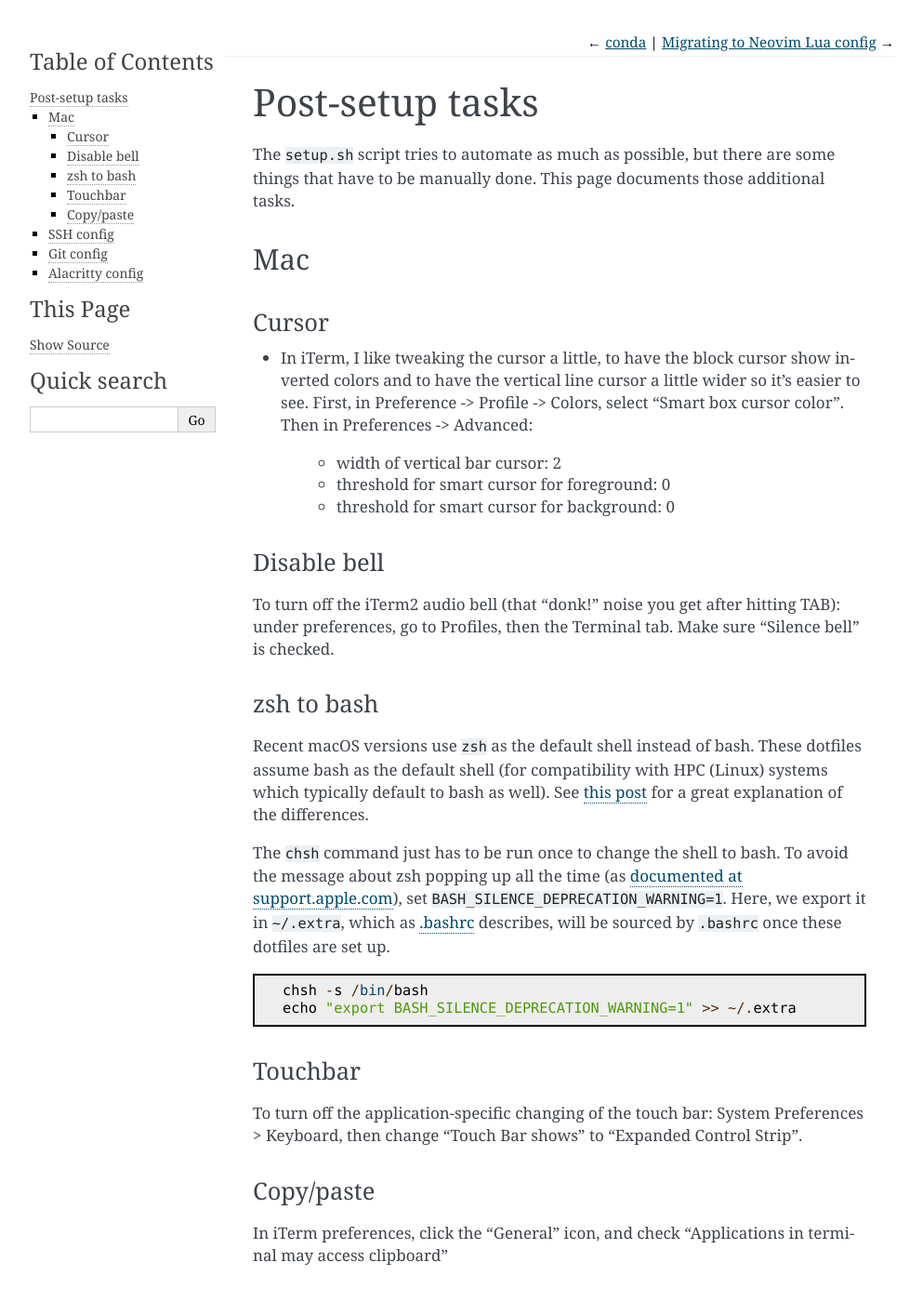
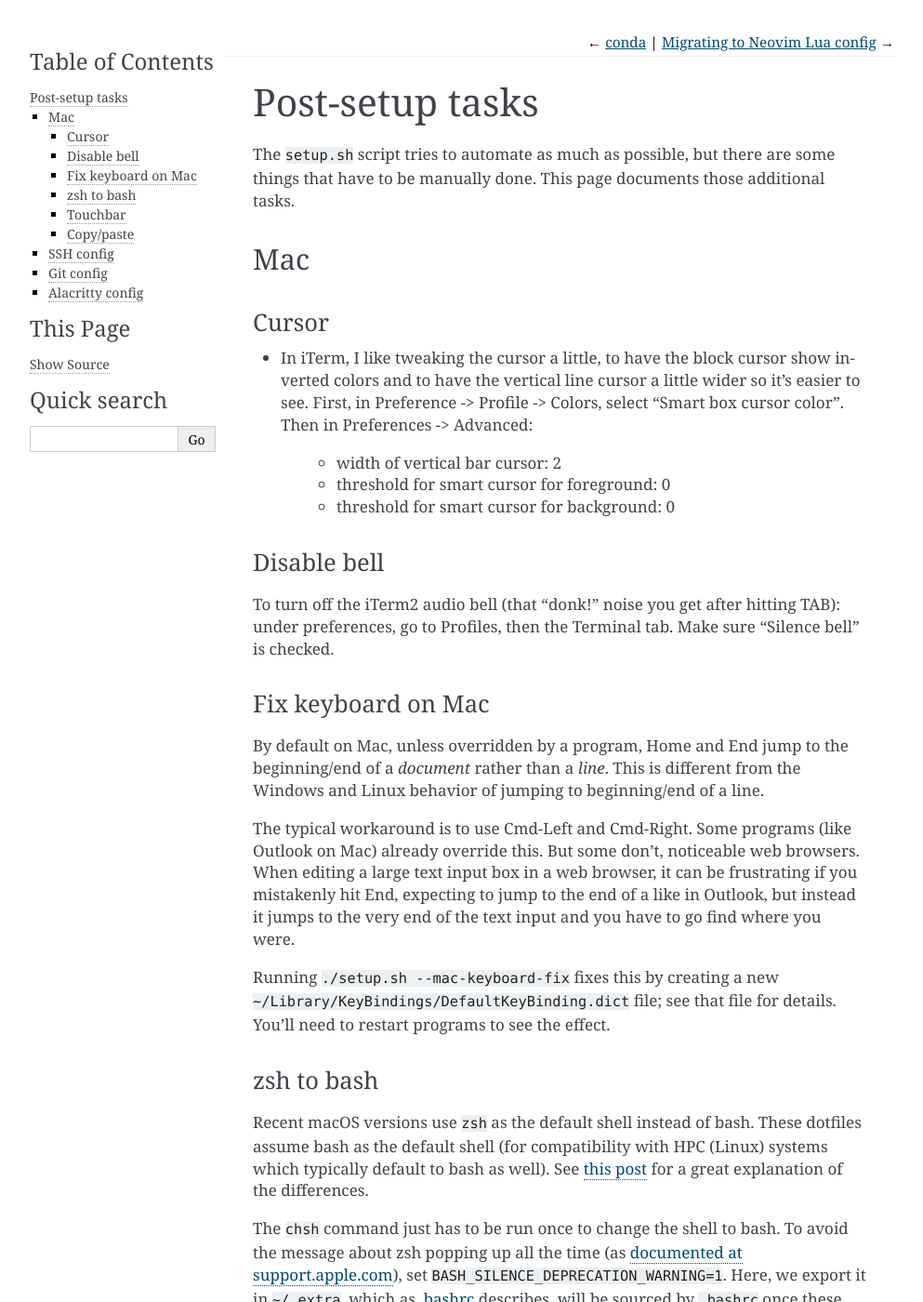
Before and after one commit to daler/dotfiles, a Sphinx documentation site: the page built from docs/post.rst, in a window 1280 px wide and 1400 px high. Shown: the whole window at 93% size, without its empty margins (148-1141 px from the left). Built offline with Sphinx 7.4.7, drawn with Linux system fonts in a browser that asks for light colours; some of the changed text lies outside the part shown.

Commit message:
add new --mac-keyboard-fix argument

```diff
--- a/docs/post.rst
+++ b/docs/post.rst
@@ -29,6 +29,24 @@ To turn off the iTerm2 audio bell (that "donk!" noise you get after hitting
 TAB): under preferences, go to Profiles, then the Terminal tab. Make sure
 "Silence bell" is checked.
 
+
+Fix keyboard on Mac
+~~~~~~~~~~~~~~~~~~~
+
+By default on Mac, unless overridden by a program, Home and End jump to the
+beginning/end of a *document* rather than a *line*. This is different from the
+Windows and Linux behavior of jumping to beginning/end of a line.
+
+The typical workaround is to use Cmd-Left and Cmd-Right. Some programs (like
+Outlook on Mac) already override this. But some don't, noticeable web browsers.
+When editing a large text input box in a web browser, it can be frustrating if
+you mistakenly hit End, expecting to jump to the end of a like in Outlook, but
+instead it jumps to the very end of the text input and you have to go find where you were.
+
+Running ``./setup.sh --mac-keyboard-fix`` fixes this by creating a new
+``~/Library/KeyBindings/DefaultKeyBinding.dict`` file; see that file for
+details. You'll need to restart programs to see the effect.
+
 .. _zshmac:
 
 zsh to bash
@@ -51,6 +69,8 @@ dotfiles are set up.
 
     chsh -s /bin/bash
     echo "export BASH_SILENCE_DEPRECATION_WARNING=1" >> ~/.extra
+
+This can also be done by using ``./setup.sh --mac-stuff``.
 
 Touchbar
 ~~~~~~~~
```
Also changed, not shown: docs/changelog.rst (+7 -0 lines), 2 other files.
